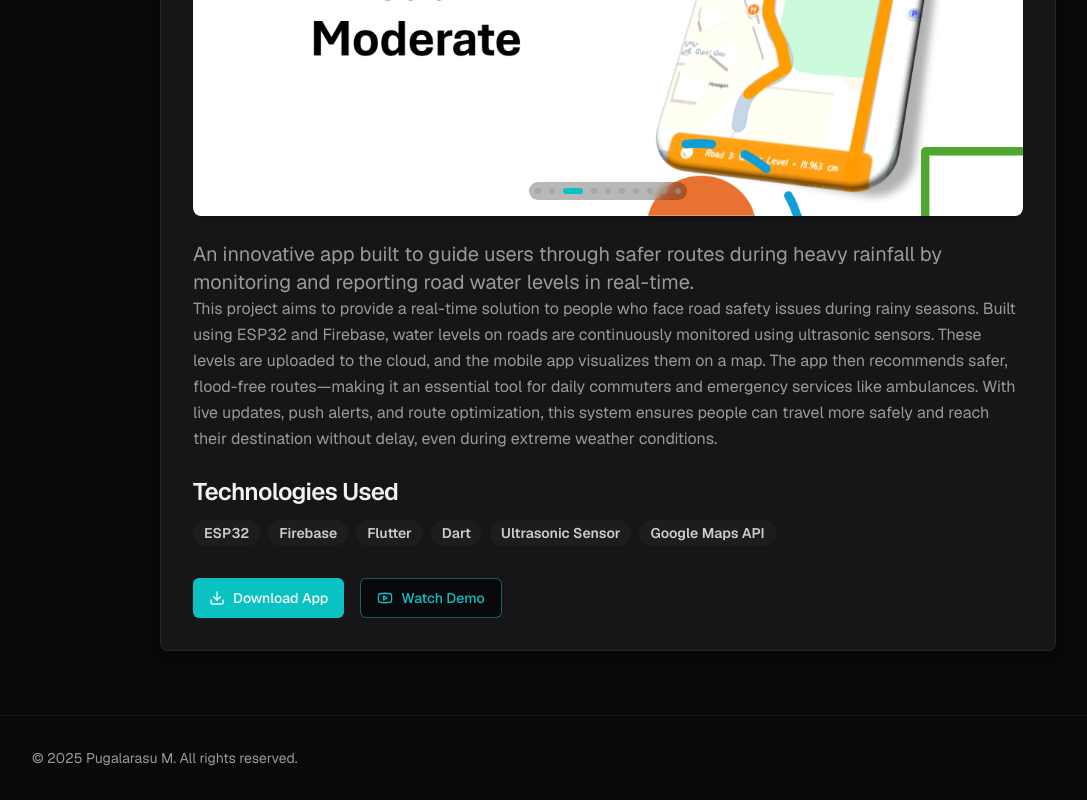
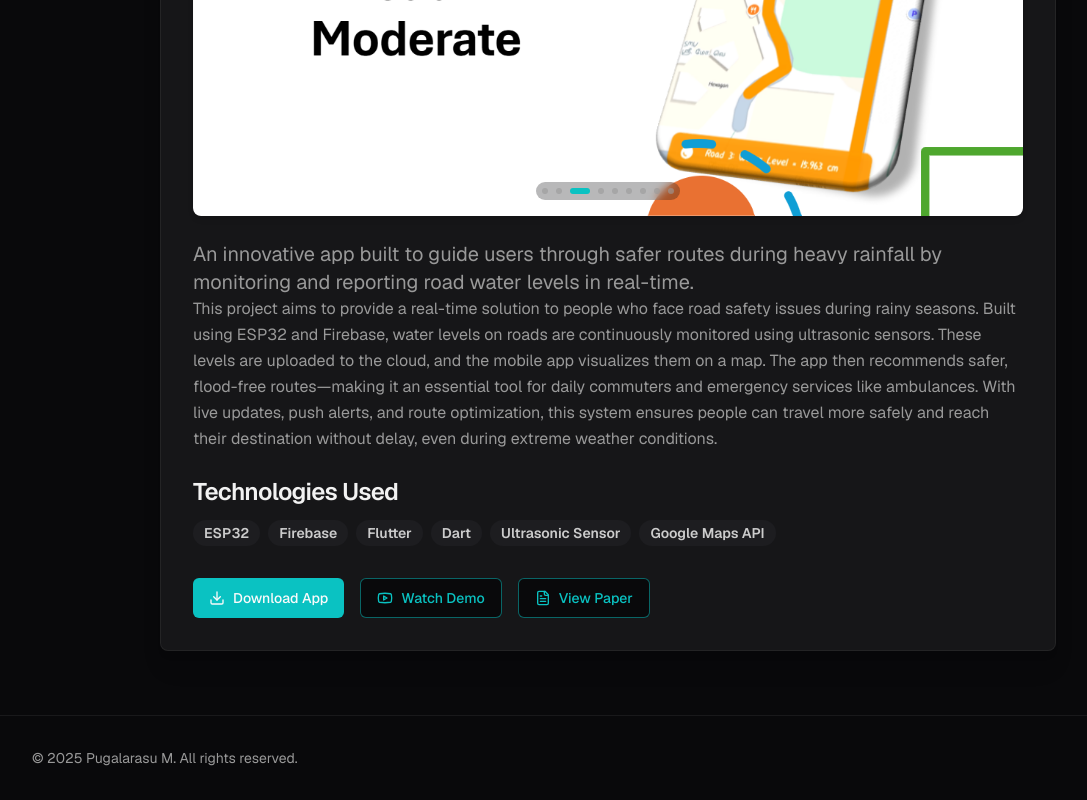
Before and after one commit to Pugal-M/Pugal, a Next.js app: page /project/flood-route-app in a window 1280 px wide. Shown: the part 532-1332 px from the top of the page, without its empty margins (32-1119 px from the left). Built offline with nearby package versions, Linux system fonts and the light colour scheme.

Commit message:
also add, a new button 'Paper' , which is a pdf reader , shows up like c

```diff
--- a/src/app/project/[projectId]/page.tsx
+++ b/src/app/project/[projectId]/page.tsx
@@ -6,7 +6,7 @@ import { CustomVideoPlayer } from '@/components/CustomVideoPlayer';
 import { Badge } from '@/components/ui/badge';
 import { Button } from '@/components/ui/button';
 import Link from 'next/link';
-import { ArrowLeft, ExternalLink, Github, Download, Youtube } from 'lucide-react';
+import { ArrowLeft, ExternalLink, Github, Download, Youtube, FileText } from 'lucide-react';
 import { notFound } from 'next/navigation';
 import { Header } from '@/components/header';
 import { PageTransitionWrapper } from '@/components/PageTransitionWrapper';
@@ -17,7 +17,8 @@ import {
   DialogTitle,
   DialogTrigger,
   DialogFooter,
-  DialogClose
+  DialogClose,
+  DialogDescription
 } from "@/components/ui/dialog";
 
 interface ProjectDetailPageProps {
@@ -141,11 +142,43 @@ export default function ProjectDetailPage({ params }: ProjectDetailPageProps) {
                       <div className="aspect-video relative bg-black">
                         <CustomVideoPlayer
                           videoUrl={project.videoUrl}
-                          title={project.videoTitle || project.title} // Used by CustomVideoPlayer if it's not a YouTube link
+                          title={project.videoTitle || project.title}
                           className="absolute inset-0 w-full h-full"
                         />
                       </div>
                       <DialogFooter className="p-4 sm:p-6 border-t border-border/50">
+                        <DialogClose asChild>
+                          <Button type="button" variant="outline" className="border-primary/50 text-primary hover:bg-primary/10 hover:text-primary">Close</Button>
+                        </DialogClose>
+                      </DialogFooter>
+                    </DialogContent>
+                  </Dialog>
+                )}
+
+                {project.paperUrl && (
+                  <Dialog>
+                    <DialogTrigger asChild>
+                      <Button variant="outline" className="border-primary/50 text-primary hover:bg-primary/10 hover:text-primary transition-colors flex items-center gap-2">
+                        <FileText className="w-5 h-5" />
+                        View Paper
+                      </Button>
+                    </DialogTrigger>
+                    <DialogContent className="w-full max-w-4xl h-[90vh] p-0 bg-card border-border shadow-xl rounded-lg overflow-hidden flex flex-col">
+                      <DialogHeader className="p-4 sm:p-6 border-b border-border/50 flex-shrink-0">
+                        <DialogTitle className="text-xl sm:text-2xl text-foreground">{project.title} - Paper</DialogTitle>
+                        <DialogDescription className="text-sm text-muted-foreground">
+                          Viewing research paper for {project.title}.
+                        </DialogDescription>
+                      </DialogHeader>
+                      <div className="flex-grow p-0 m-0 overflow-hidden">
+                        <iframe
+                          src={project.paperUrl}
+                          title={`${project.title} - Paper`}
+                          className="w-full h-full border-0"
+                          allow="fullscreen"
+                        />
+                      </div>
+                      <DialogFooter className="p-4 sm:p-6 border-t border-border/50 flex-shrink-0">
                         <DialogClose asChild>
                           <Button type="button" variant="outline" className="border-primary/50 text-primary hover:bg-primary/10 hover:text-primary">Close</Button>
                         </DialogClose>
--- a/src/components/projects-section.tsx
+++ b/src/components/projects-section.tsx
@@ -37,12 +37,11 @@ export const projects = [
       "/image/floodManagement/flood_1.png",
       "/image/floodManagement/flood_2.png",
       "/image/floodManagement/flood_3.png",
-      "/image/floodManagement/1.png",
-      "/image/floodManagement/2.png",
-      "/image/floodManagement/3.png",
-      "/image/floodManagement/7.png",
-      "/image/floodManagement/9.png",
-      "/image/floodManagement/10.png",
+      "/image/floodManagement/1.jpg",
+      "/image/floodManagement/2.jpg",
+      "/image/floodManagement/7.jpg",
+      "/image/floodManagement/9.jpg",
+      "/image/floodManagement/10.jpg",
     ],
     githubUrl: "#", // Add GitHub repo if available
     longDescription: "This project aims to provide a real-time solution to people who face road safety issues during rainy seasons. Built using ESP32 and Firebase, water levels on roads are continuously monitored using ultrasonic sensors. These levels are uploaded to the cloud, and the mobile app visualizes them on a map. The app then recommends safer, flood-free routes—making it an essential tool for daily commuters and emergency services like ambulances. With live updates, push alerts, and route optimization, this system ensures people can travel more safely and reach their destination without delay, even during extreme weather conditions.",
@@ -51,7 +50,8 @@ export const projects = [
     downloadUrl: "https://drive.google.com/file/d/1mjQb8EBHaVpuPLHXXPnE2lyO_9q5Ekuy/view", // Replace if available
     videoUrl: "https://youtu.be/n6E7y1Zq9js", // Replace if available
     videoTitle: "Flood Route Navigator Demo",
-    videoDescription: "Demonstration of how the app helps users find the safest routes during floods using real-time water-level data from sensors."
+    videoDescription: "Demonstration of how the app helps users find the safest routes during floods using real-time water-level data from sensors.",
+    paperUrl: "https://www.w3.org/WAI/ER/tests/xhtml/testfiles/resources/pdf/dummy.pdf" // Added sample paper URL
   },
   {
     id: "smart-car-parking-system",
```
